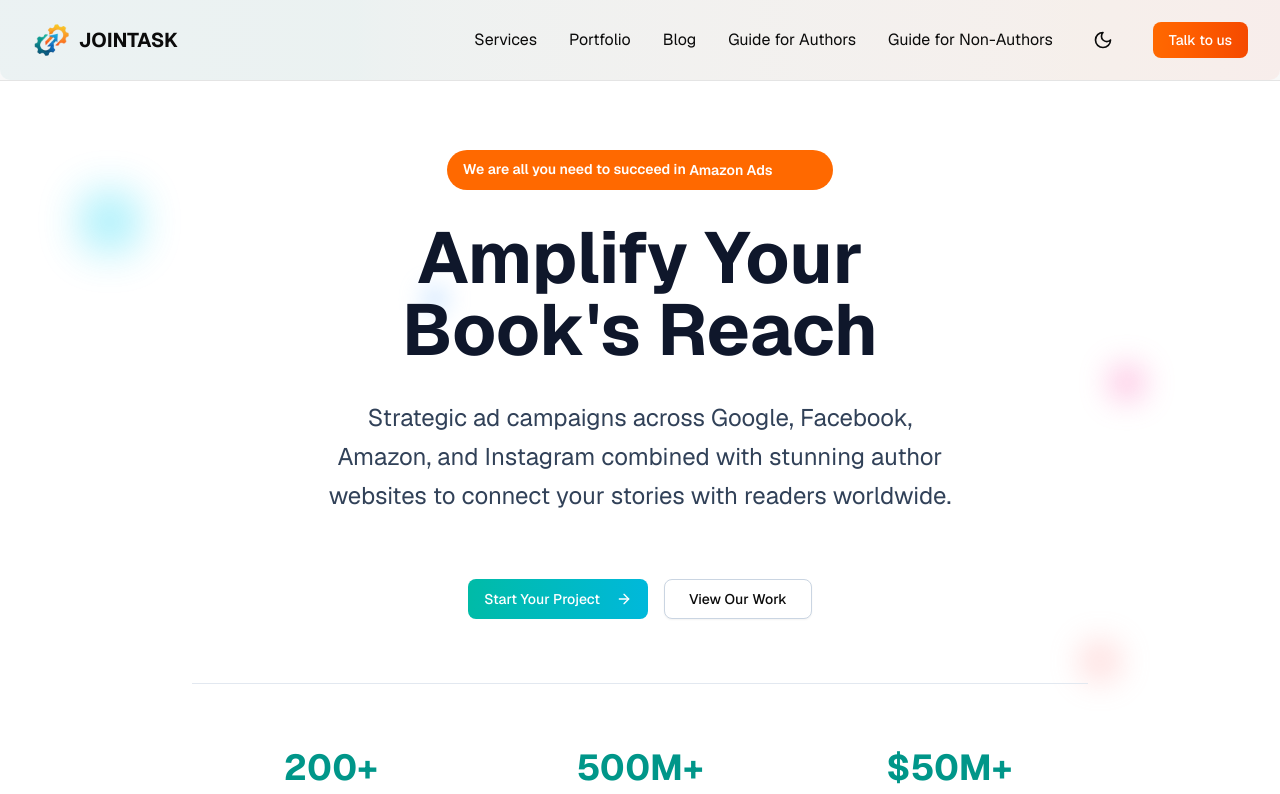
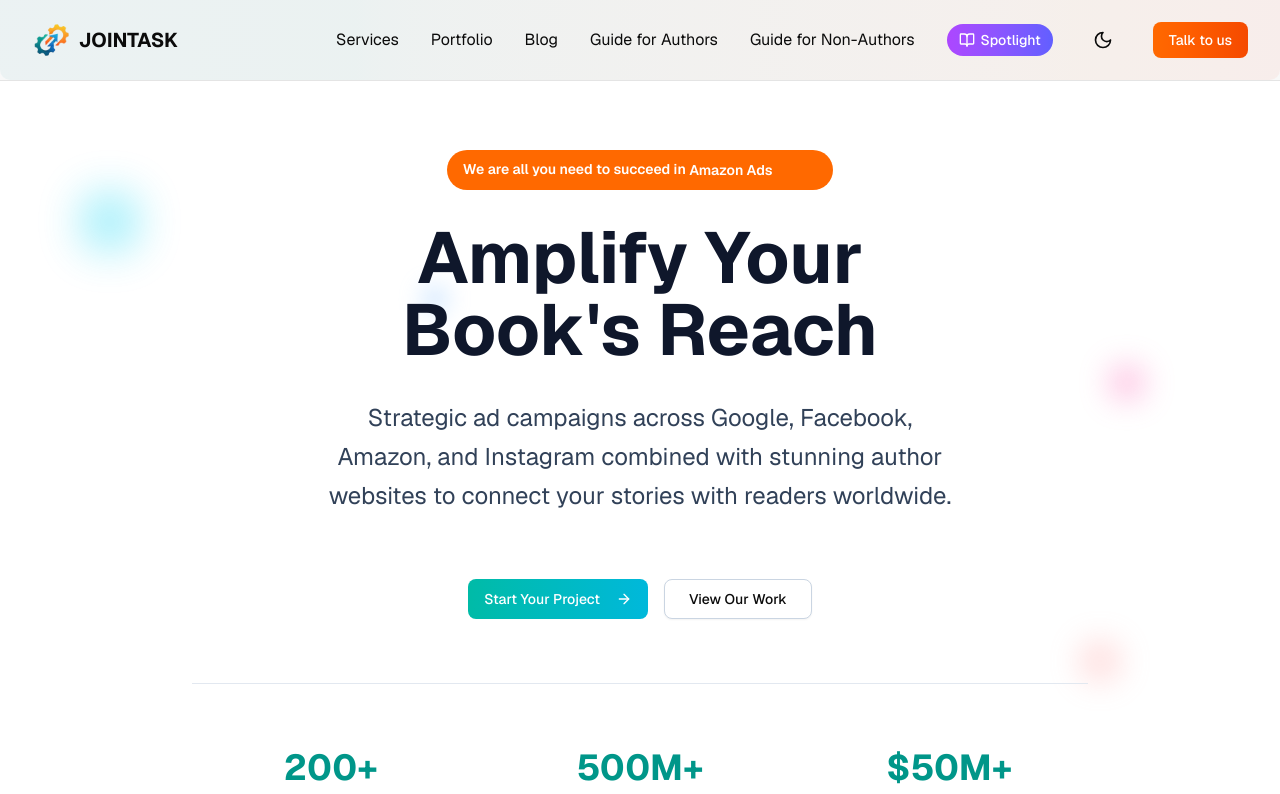
Before and after one commit to Allensamm/book-club-website, a Next.js app: page / in a window 1280 px wide. Shown: the top 794 px of the page. Built offline with nearby package versions, Linux system fonts and the light colour scheme.

Commit message:
feat: add Spotlight navigation button to header
Add a prominent purple gradient button linking to /spotlight in both
desktop and mobile navigation menus.

Co-Authored-By: Claude Opus 4.6 <noreply@anthropic.com>

```diff
--- a/components/header.tsx
+++ b/components/header.tsx
@@ -5,7 +5,7 @@ import type React from "react"
 import { useState } from "react"
 import Link from "next/link"
 import { usePathname, useRouter } from "next/navigation"
-import { Menu, X, Sun, Moon } from "lucide-react"
+import { Menu, X, Sun, Moon, BookOpen } from "lucide-react"
 import Image from "next/image"
 import { useTheme } from "next-themes"
 import { Button } from "@/components/ui/button"
@@ -94,6 +94,13 @@ export default function Header() {
           >
             Guide for Non-Authors
           </Link>
+          <Link
+            href="/spotlight"
+            className="flex items-center gap-1.5 px-3 py-1.5 rounded-full bg-gradient-to-r from-purple-500 to-indigo-500 text-white text-sm font-medium hover:from-purple-600 hover:to-indigo-600 transition-all hover:shadow-lg hover:scale-105 active:scale-95"
+          >
+            <BookOpen className="h-4 w-4" />
+            Spotlight
+          </Link>
           <button
             onClick={() => setTheme(theme === "dark" ? "light" : "dark")}
             className="p-2 rounded-md text-foreground hover:bg-muted transition-colors"
@@ -142,6 +149,14 @@ export default function Header() {
               <Link href="/guide-for-non-authors" className="text-foreground hover:text-primary transition-colors pl-2">
                 Guide for Non-Authors
               </Link>
+              <Link
+                href="/spotlight"
+                onClick={() => setIsOpen(false)}
+                className="flex items-center gap-2 px-3 py-2 rounded-lg bg-gradient-to-r from-purple-500 to-indigo-500 text-white font-medium hover:from-purple-600 hover:to-indigo-600 transition-all"
+              >
+                <BookOpen className="h-4 w-4" />
+                Spotlight - AI Book Discussions
+              </Link>
               <button
                 onClick={() => setTheme(theme === "dark" ? "light" : "dark")}
                 className="flex items-center gap-2 text-foreground hover:text-primary transition-colors"
```
